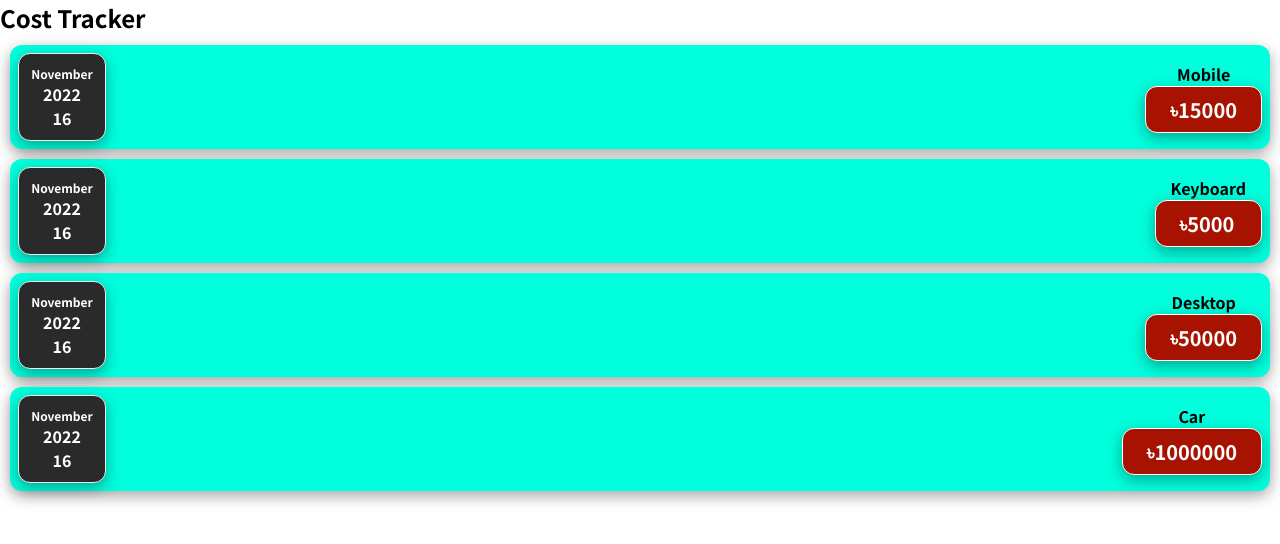
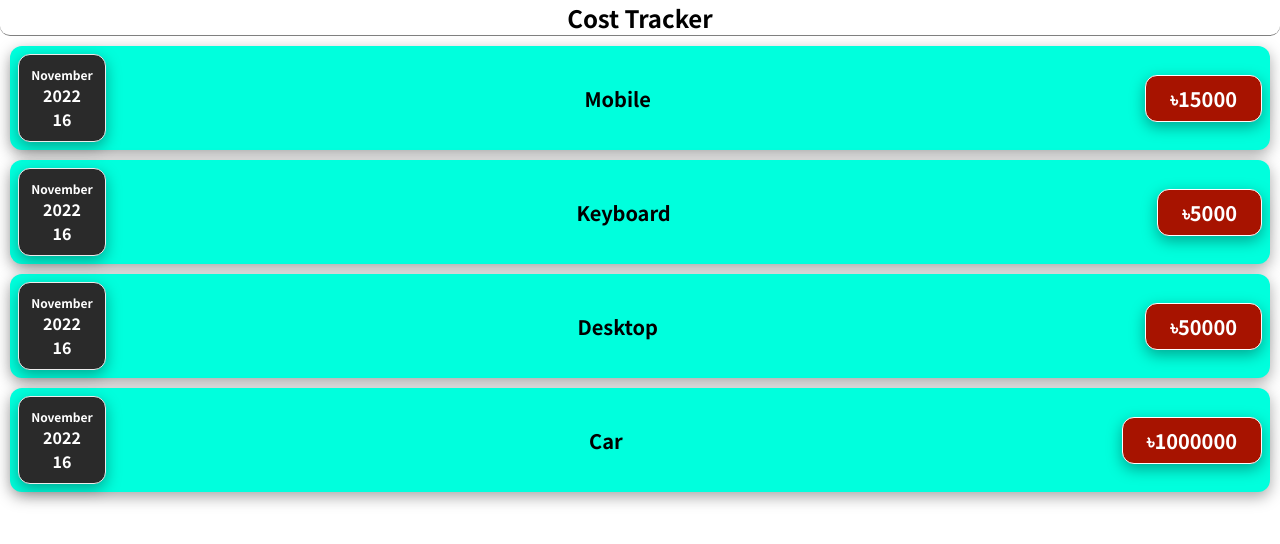
Before and after one commit to ShajadulGH/expense-tracker, a JavaScript app: page / in a window 1280 px wide. Shown: the top 544 px of the page. Built offline with nearby package versions, Linux system fonts and the light colour scheme.

Commit message:
Did some styling

```diff
--- a/src/App.js
+++ b/src/App.js
@@ -28,7 +28,7 @@ function App() {
   ];
   return (
     <div>
-      <h2>Cost Tracker</h2>
+      <h2 className="title">Cost Tracker</h2>
       <CostItem
         costName={demoCostItem[0].costName}
         price={demoCostItem[0].price}
--- a/src/Components/CostItem.css
+++ b/src/Components/CostItem.css
@@ -16,7 +16,7 @@
   flex-direction: column;
   gap: 1rem;
   align-items: flex-end;
-  flex-flow: column-reverse;
+  /* flex-flow: column-reverse; */
   justify-content: flex-start;
   flex: 1;
 }
--- a/src/Components/CostItem.js
+++ b/src/Components/CostItem.js
@@ -4,7 +4,7 @@ function CostItems(props) {
   return (
     <div className="expense-item">
       <CostDate date={props.date} />
-      <div className="xpense-item__description">
+      <div className="expense-item__description">
         <h2>{props.costName}</h2>
         <div className="expense-item__price">৳{props.price}</div>
       </div>
--- a/src/index.css
+++ b/src/index.css
@@ -9,7 +9,11 @@
 html {
   font-family: "Noto Sans JP", sans-serif;
 }
-
+.title {
+  text-align: center;
+  border-bottom: 1px solid gray;
+  border-radius: 10px;
+}
 body {
   margin: 0;
   background-color: #ffffff;
```
